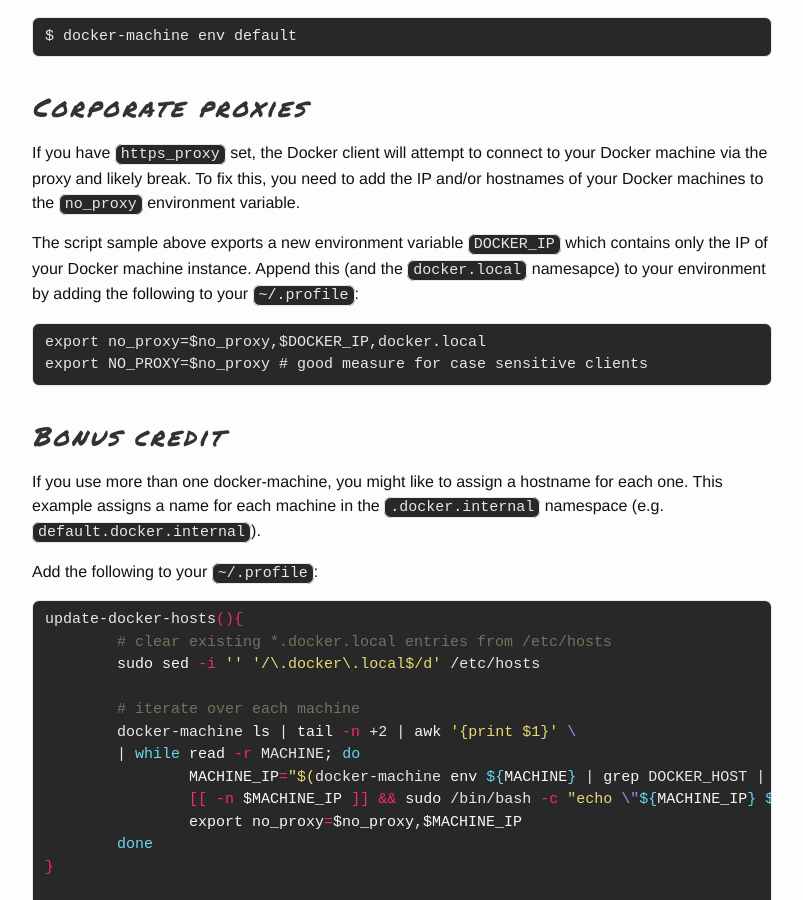
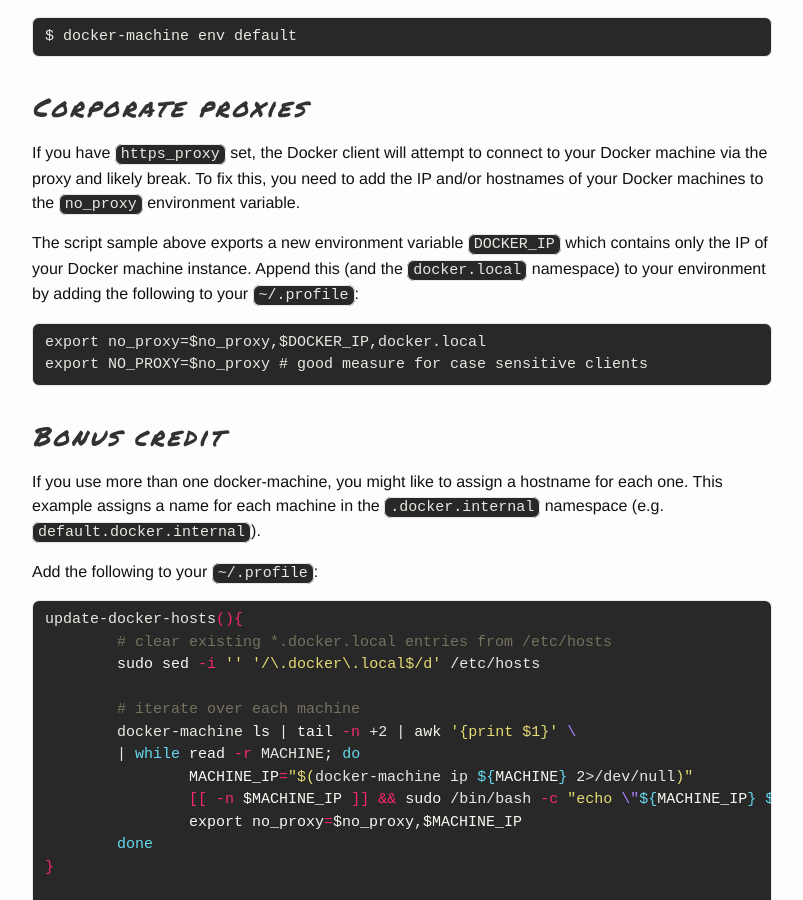
Before and after one commit to cavaliercoder/cavaliercoder.github.io, a Jekyll site: the page built from _posts/2015-10-13-update-etc-hosts-for-docker-machine.md, in a window 1280 px wide and 900 px high, scrolled down 1451 px. Shown: the whole window, without its empty margins (238-1041 px from the left). Built offline with Jekyll 4.4.1, drawn with Linux system fonts in a browser that asks for light colours; comment, search, counter and statistics services are not loaded.

Commit message:
Updated docker-machine /etc/hosts article with advice from Matt

```diff
--- a/_posts/2015-10-13-update-etc-hosts-for-docker-machine.md
+++ b/_posts/2015-10-13-update-etc-hosts-for-docker-machine.md
@@ -78,7 +78,7 @@ variable.
 
 The script sample above exports a new environment variable `DOCKER_IP` which
 contains only the IP of your Docker machine instance. Append this (and the
-`docker.local` namesapce) to your environment by adding the following to your
+`docker.local` namespace) to your environment by adding the following to your
 `~/.profile`:
 
 {% highlight text %}
@@ -102,7 +102,7 @@ update-docker-hosts(){
 	# iterate over each machine
 	docker-machine ls | tail -n +2 | awk '{print $1}' \
 	| while read -r MACHINE; do
-		MACHINE_IP="$(docker-machine env ${MACHINE} | grep DOCKER_HOST | grep -oE '[0-9]{1,3}\.[0-9]{1,3}\.[0-9]{1,3}\.[0-9]{1,3}')"
+		MACHINE_IP="$(docker-machine ip ${MACHINE} 2>/dev/null)"
 		[[ -n $MACHINE_IP ]] && sudo /bin/bash -c "echo \"${MACHINE_IP}	${MACHINE}.docker.local\" >> /etc/hosts"
 		export no_proxy=$no_proxy,$MACHINE_IP
 	done
```
